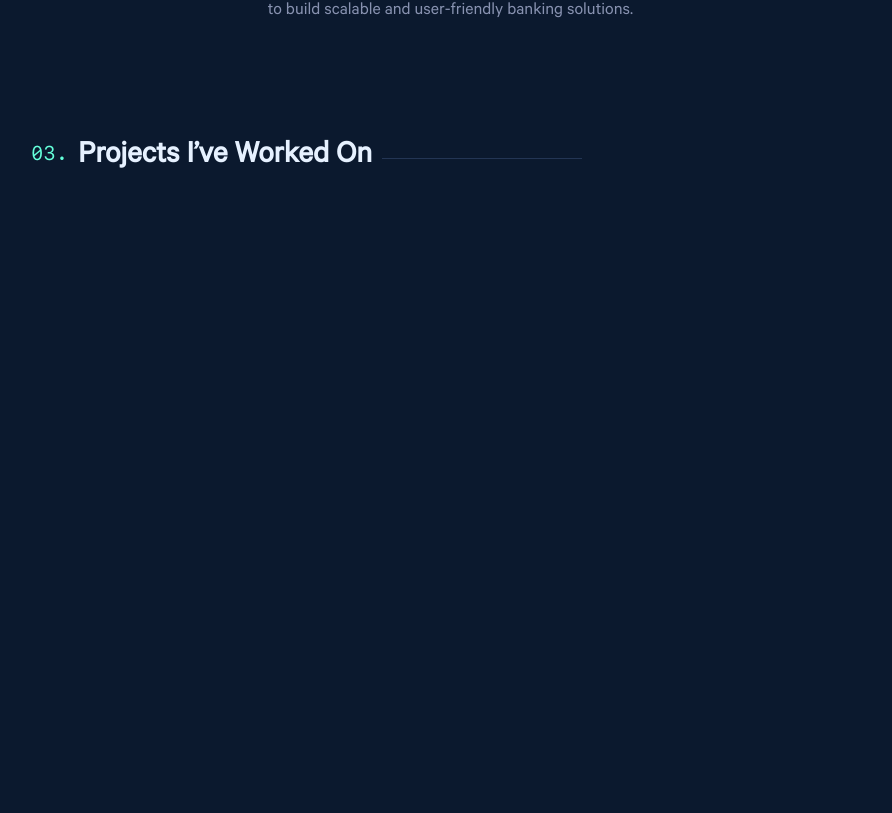
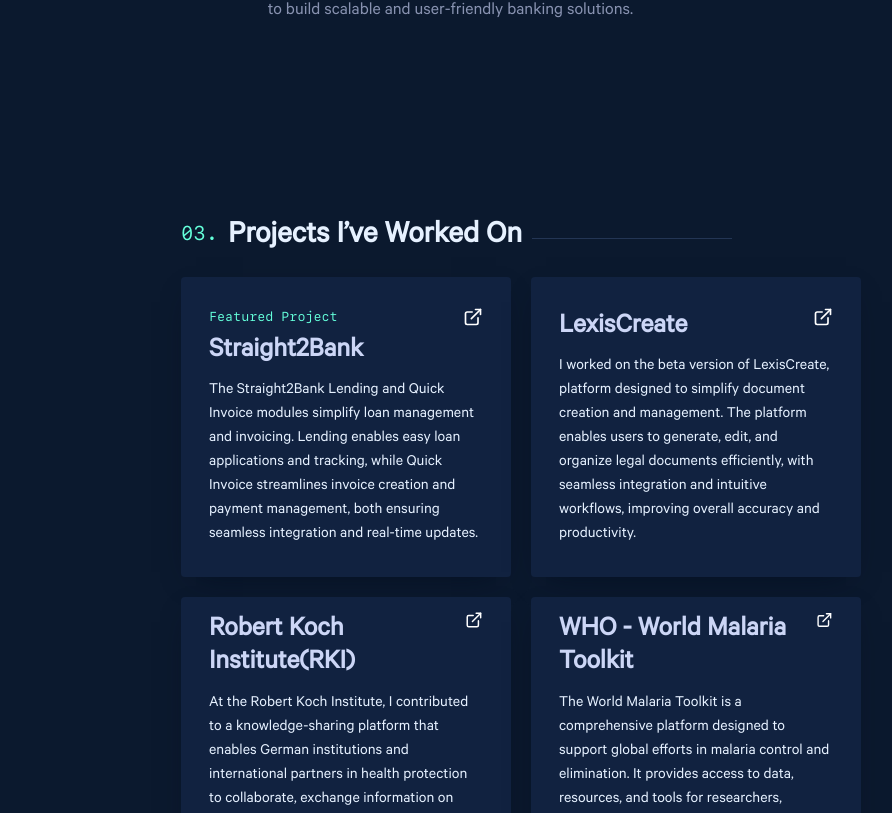
Before and after one commit to syedtajudheen/dev-portfolio, a Next.js app: page / in a window 1280 px wide. Shown: the part 1974-2787 px from the top of the page, without its empty margins (119-1011 px from the left). Before the commit the page ends 2255 px from the top, so only its background shows below. Built offline with nearby package versions, Linux system fonts and the light colour scheme.

Commit message:
feat: Added Work and contact sections

```diff
--- a/src/app/globals.css
+++ b/src/app/globals.css
@@ -29,7 +29,10 @@
     --fz-xxl: 22px;
     --fz-heading: 32px;
     --border-radius: 4px;
+    --transition: all 0.25s cubic-bezier(0.645,0.045,0.355,1);
+
     color: var(--white);
+
 }
 
 @custom-variant dark (&:is(.dark *));
--- a/src/app/page.tsx
+++ b/src/app/page.tsx
@@ -7,18 +7,40 @@
 import AboutMe from "@/components/AboutMe";
 import { Work } from "@/components/Work";
 import { Experience } from "@/components/Experience";
+import { Contact } from "@/components/Contact";
+import { useRef } from "react";
+
+export type SectionRefs = {
+  [key: string]: HTMLDivElement | null;
+};
+
+const sectionRefs: SectionRefs = {
+  about: null,
+  experience: null,
+  work: null,
+  contact: null
+};
 
 export default function Home() {
+  const ref = useRef<SectionRefs>(sectionRefs);
+
+  const handleMenuClick = (section: string) => {
+    if (ref.current[section]) {
+      ref.current[section]?.scrollIntoView({ behavior: "smooth" });
+    }
+  };
+
   return (
     <div className="grid grid-rows-[100px_1fr_20px]  min-h-screen gap-16">
-      <Header />
+      <Header onClickMenu={handleMenuClick} />
       <SideWidget orientation="left" />
       <SideWidget orientation="right" />
       <MainContainer>
         <Hero />
-        <AboutMe />
-        <Experience />
-        <Work />
+        <AboutMe ref={ref} />
+        <Experience ref={ref} />
+        <Work ref={ref} />
+        <Contact ref={ref} />
       </MainContainer>
       {/* <div className="text-white">Footer</div> */}
     </div>
--- a/src/components/AboutMe.tsx
+++ b/src/components/AboutMe.tsx
@@ -1,10 +1,15 @@
 import styled from "styled-components";
 import Image from 'next/image'
 import { SectionHeader } from "./SectionHeader";
+import { SectionRefs } from "@/app/page";
 
-export const AboutMe = () => {
+type AboutMeProps = {
+  ref: React.RefObject<SectionRefs>;
+};
+
+export const AboutMe = ({ ref }: AboutMeProps) => {
   return (
-    <Section>
+    <Section ref={(el) => { ref.current["about"] = el as HTMLDivElement; }}>
       <SectionHeader count={1} >About Me</SectionHeader>
       <Wrapper>
         <AboutDescription>
--- /dev/null
+++ b/src/components/Contact.tsx
@@ -0,0 +1,107 @@
+import styled from "styled-components";
+import { SectionRefs } from "@/app/page";
+
+type ContactProps = {
+  ref: React.RefObject<SectionRefs>;
+};
+
+export const Contact = ({ ref }: ContactProps) => {
+  return (
+    <Section  ref={(el) => { ref.current["contact"] = el as HTMLDivElement; }}>
+    <Header>What’s Next?</Header>
+    <Title>Get In Touch</Title>
+      <p>I’m open to new opportunities, especially ambitious projects. Feel free to reach out—I’ll do my best to respond!</p>
+      <a href="mailto:syedtajudheen@live.com"><Button>Say Hello</Button></a>
+
+    </Section>
+  )
+};
+
+const Section = styled.section`
+  padding: 80px 0px;
+  display: flex;
+  flex-direction: column;
+  align-items: center;
+  max-width: 600px;
+  margin: 0px auto 100px;
+  text-align: center;
+  gap: 16px;
+  @media (max-width: 600px) {
+    padding: 80px 50px;
+  }
+  @media (max-width: 1080px) {
+    padding: 80px 100px;
+  }
+  p {
+    font-size: 20px;
+    font-weight: 400;
+    color: var(--lightest-slate);
+    font-family: var(--font-sans);
+    margin-bottom: 16px;
+    @media (max-width: 600px) {
+      font-size: 18px;
+    }
+    @media (max-width: 400px) {
+      font-size: 16px;
+    }
+  }
+  a {
+    text-decoration: none;
+    color: inherit;
+    &:hover {
+      text-decoration: underline;
+      cursor: pointer;
+    }
+    &:visited {
+      color: inherit;
+      text-decoration: none;
+    }
+    &:active {
+      color: inherit;
+      text-decoration: none;
+    }
+    &:link {
+      color: inherit;
+      text-decoration: none;
+    }
+  }
+`;
+const Title = styled.h4`
+  font-size: 60px;
+  font-weight: 600;
+  color: var(--lightest-slate);
+  font-family: var(--font-sans);
+`;
+
+const Button = styled.button`
+  padding: 1.25rem 1.75rem;
+  border: 1px solid var(--green);
+  border-radius: var(--border-radius);
+  background-color: transparent;
+  color: var(--green);
+  font-family: var(--font-mono);
+  cursor: pointer;
+
+  &:hover {
+    outline: none;
+    box-shadow: 4px 4px 0 0 var(--green);
+    transform: translate(-5px, -5px);
+  }
+`;
+
+const Header = styled.h2`
+  color: var(--green);
+  font-size: var(--fz-md);
+  font-weight: 600;
+  font-family: var(--font-mono);
+  display: flex;
+  align-items: center;
+
+  &::before {
+    position: relative;
+    content: "04.";
+    margin-right: 10px;
+    font-size: var(--fz-sm);
+    font-weight: 400;
+  }
+`;
--- a/src/components/Experience.tsx
+++ b/src/components/Experience.tsx
@@ -1,6 +1,7 @@
 import { useMemo, useState } from "react";
 import styled from "styled-components";
 import { SectionHeader } from "./SectionHeader";
+import { SectionRefs } from "@/app/page";
 
 const data = [
   {
@@ -37,7 +38,11 @@
   }
 ];
 
-export const Experience = () => {
+type ExperienceProps = {
+  ref: React.RefObject<SectionRefs>;
+};
+
+export const Experience = ({ ref }: ExperienceProps) => {
   const [selectedTab, setSelectedTab] = useState(data[0]?.id);
 
   const info = useMemo(() => {
@@ -49,7 +54,7 @@
   };
 
   return (
-    <Section>
+    <Section ref={(el) => { ref.current["experience"] = el as HTMLDivElement; }}>
       <SectionHeader count={2}>Where I’ve Worked</SectionHeader>
       <GridWrapper>
         <TabList>
--- a/src/components/Header.tsx
+++ b/src/components/Header.tsx
@@ -1,15 +1,22 @@
 import styled from "styled-components";
 
-export const Header = () => {
+type HeaderProps = {
+  onClickMenu: (section: string) => void;
+};
+
+export const Header = ({ onClickMenu }: HeaderProps) => {
+  const handleResumeClick = () => {
+    window.open("/Syed_Developer.docx", "_blank");
+  };
   return (
     <div className="w-full flex flex-row justify-end items-center text-[13px] font-[family-name:var(--font-mono)] px-12">
       <MenuList className="flex flex-row gap-4">
-        <Menu>About</Menu>
-        <Menu>Experience</Menu>
-        <Menu>Work</Menu>
-        <Menu>Contact</Menu>
+        <Menu onClick={() => onClickMenu("about")}>About</Menu>
+        <Menu onClick={() => onClickMenu("experience")}>Experience</Menu>
+        <Menu onClick={() => onClickMenu("work")}>Work</Menu>
+        <Menu onClick={() => onClickMenu("contact")}>Contact</Menu>
       </MenuList>
-      <Button>Resume</Button>
+      <Button onClick={handleResumeClick}>Resume</Button>
     </div>
   );
 };
@@ -45,8 +52,13 @@
   border-radius: var(--border-radius);
   padding: 8px 16px;
   background-color: transparent;
+  color: var(--green);
+  font-family: var(--font-mono);
+  cursor: pointer;
+
   &:hover {
-    color: var(--green);
-    cursor: pointer;
+    outline: none;
+    box-shadow: 4px 4px 0 0 var(--green);
+    transform: translate(-5px, -5px);
   }
 `;
--- a/src/components/Work.tsx
+++ b/src/components/Work.tsx
@@ -1,9 +1,150 @@
+import styled from "styled-components";
 import { SectionHeader } from "./SectionHeader"
+import { ExternalLink } from "lucide-react";
+import { SectionRefs } from "@/app/page";
 
-export const Work = () => {
+const projects = [
+  {
+    title: "Straight2Bank",
+    description: "The Straight2Bank Lending and Quick Invoice modules simplify loan management and invoicing. Lending enables easy loan applications and tracking, while Quick Invoice streamlines invoice creation and payment management, both ensuring seamless integration and real-time updates.",
+    link: "https://s2b.standardchartered.com/",
+    isFeatured: true,
+    skills: ["React", "Redux", "Micro-frontend", "Styled Components", "Node.js"]
+  },
+  {
+    title: "LexisCreate",
+    description: "I worked on the beta version of LexisCreate, platform designed to simplify document creation and management. The platform enables users to generate, edit, and organize legal documents efficiently, with seamless integration and intuitive workflows, improving overall accuracy and productivity.",
+    link: "https://www.lexisnexis.com/en-us/products/lexis-create-plus.page?srsltid=AfmBOoq75F5bv7erYuC1shdlVVTht24P-RG0a7sseR0JzlhqKbI3PxkE",
+    isFeatured: false,
+    skills: ["React", "Redux", "SCSS"]
+  },
+  {
+    title: "Robert Koch Institute(RKI)",
+    description: "At the Robert Koch Institute, I contributed to a knowledge-sharing platform that enables German institutions and international partners in health protection to collaborate, exchange information on events and projects, and strengthen response capabilities for public health emergencies.",
+    link: "https://www.rki.de/EN/Home/homepage_node.html",
+    isFeatured: false,
+    skills: ["React", "Next.js", "Redux", "Next.js", "TailwindCSS", "Node.js"]
+  },
+  {
+    title: "WHO - World Malaria Toolkit",
+    description: "The World Malaria Toolkit is a comprehensive platform designed to support global efforts in malaria control and elimination. It provides access to data, resources, and tools for researchers, policymakers, and healthcare professionals, facilitating collaboration and informed decision-making in the fight against malaria.",
+    link: "https://play.google.com/store/apps/details?id=uk.co.adappt.adapptlabs.who.malaria&utm_source=na_Med",
+    isFeatured: false,
+    skills: ["React Native", "React", "Redux"]
+  },
+  {
+    title: "WHO - GTFCC Cholera",
+    description: "The GTFCC Cholera app is a specialized tool developed to aid in the global fight against cholera. It provides real-time data, resources, and guidelines for healthcare professionals and public health officials, enhancing surveillance, response, and coordination efforts in cholera-endemic regions.",
+    link: "https://play.google.com/store/apps/details?id=com.cholera",
+    isFeatured: false,
+    skills: ["React Native", "React", "Redux"]
+  },
+  {
+    title: "WHO TB Guide",
+    description: "The WHO TB Guide app is a comprehensive resource for healthcare professionals, providing essential information, guidelines, and tools to support the diagnosis, treatment, and management of tuberculosis (TB) cases worldwide.",
+    link: "https://play.google.com/store/apps/details?id=com.whotbksp",
+    isFeatured: false,
+    skills: ["React Native", "React", "Redux"]
+  },
+  {
+    title: "WHO Road Safety",
+    description: "The WHO Road Safety app is a vital tool aimed at promoting road safety awareness and education. It offers users access to guidelines, best practices, and resources to help reduce road traffic injuries and fatalities, supporting global efforts to improve road safety.",
+    link: "https://play.google.com/store/apps/details?id=uk.co.adappt.whoroadsafety&hl=en_US",
+    isFeatured: false,
+    skills: ["React Native", "React", "Redux"]
+  }
+];
+
+type WorkProps = {
+  ref: React.RefObject<SectionRefs>;
+};
+
+export const Work = ({ ref }: WorkProps) => {
+
+  const renderProjects = () => {
+    return projects.map((project) => (
+      <Project key={project.title} onClick={() => window.open(project.link, "_blank")}>
+        <div className="flex justify-between w-full">
+          <div>
+            {project.isFeatured && <FeaturedText>Featured Project</FeaturedText>}
+            <ProjectTitle>{project.title}</ProjectTitle>
+          </div>
+
+          <ExternalLink size={20} color="white" />
+        </div>
+        <p>{project.description}</p>
+      </Project>
+    ));
+  };
+
   return (
-    <div>
+    <Section ref={(el) => { ref.current["work"] = el as HTMLDivElement; }}>
       <SectionHeader count={3}>Projects I’ve Worked On</SectionHeader>
-    </div>
+
+      <GridWrapper>
+        {renderProjects()}
+      </GridWrapper>
+    </Section>
   )
 };
+
+const Section = styled.section`
+  padding: 80px 150px;
+`;
+
+const GridWrapper = styled.div`
+  display: grid;
+  grid-template-columns: 1fr 1fr;
+  grid-template-rows: auto;
+  gap: 20px;
+  font-family: var(--font-sans);
+`;
+
+const FeaturedText = styled.label`
+  margin-bottom: 10px;
+  color: var(--green);
+  font-family: var(--font-mono);
+  font-size: var(--fz-xs);
+  font-weight: 400;
+`;
+
+const ProjectTitle = styled.h3`
+  margin: 5px 0px;
+  font-size: 28px;
+  font-weight: 600;
+  color: var(--lightest-slate);
+  font-family: var(--font-sans);
+  line-height: 1.2;
+  margin-bottom: 10px;
+  margin-top: 5px;
+  &:hover {
+    color: var(--green);
+    transition: var(--transition);
+    cursor: pointer;
+  }
+  @media (max-width: 600px) {
+    font-size: var(--fz-xl);
+  }
+`;
+
+const Project = styled.div`
+  background-color: var(--light-navy);
+  padding: 2rem 1.75rem;
+  border-radius: var(--border-radius);
+  display: flex;
+  position: relative;
+  flex-direction: column;
+  align-items: flex-start;
+  justify-content: center;
+  height: 300px;
+  width: 100%;
+  box-shadow: 0 10px 30px -15px var(--navy-shadow);
+  transition: var(--transition);
+  overflow: auto;
+  cursor: pointer;
+
+  &:hover {
+    transform: translateY(-5px);
+    box-shadow: 0 4px 8px rgba(0,0,0,0.2);
+  }
+`
```
Also changed, not shown: 1 other file (tests, documents, lock files or other folders).
